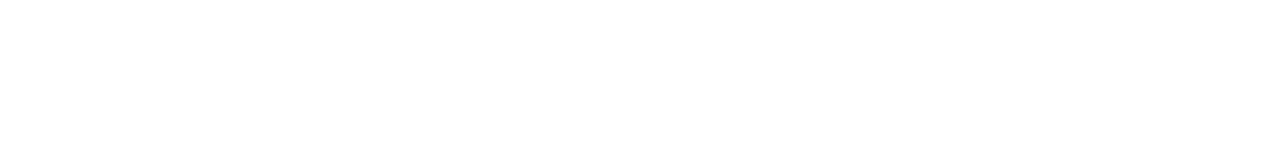
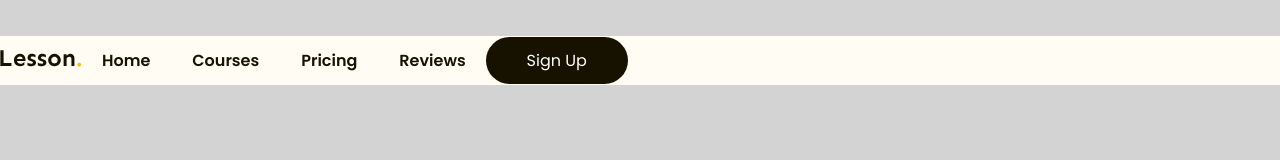
Before and after one commit to cuong5401/Duan2, a plain HTML site: page index.html in a window 1280 px wide. Shown: the top 160 px of the page. Drawn offline with Linux system fonts and the light colour scheme.

Commit message:
lam tran cong ty

```diff
--- a/access/style/style.css
+++ b/access/style/style.css
@@ -0,0 +1,86 @@
+* {
+      margin: 0;
+      padding: 0;
+}
+
+html {
+      font-family: "Poppins", sans-serif;
+      font-size: 62.5%;
+}
+
+body {
+      background: lightgray;
+}
+
+.content {
+      width: 144rem;
+      max-width: 100%;
+      margin: 0 auto;
+      align-items: center;
+}
+
+.btn {
+      display: inline-block;
+      color: #FFF;
+      background: #171100;
+      font-size: 1.4rem;
+      border: none;
+      outline: none;
+      border-radius: 999px;
+      background: #171100;
+      cursor: pointer;
+}
+
+.btn:hover {
+      background: #FFB900;
+}
+
+/* nav bar */
+/* tạo thanh top 36px */
+.top-bar {
+      height: 36px;
+      background: lightgray;
+}
+
+.nav-bar {
+      position: sticky;
+      top: 0;
+      background: #FFFCF4;
+      z-index: 1000;
+}
+
+.nav-bar .content {
+      display: flex;
+}
+
+.nav-bar ul {
+      display: flex;
+      gap: 2px;
+      list-style: none;
+
+}
+
+.nav-bar ul li {
+      color: #171100;
+      font-size: 1.6rem;
+      font-weight: 600;
+      padding: 12px 20px;
+}
+
+.nav-bar ul li {
+      color: #171100;
+      font-size: 1.6rem;
+      font-weight: 600;
+      padding: 12px 20px;
+      cursor: pointer;
+
+}
+
+.nav-bar ul li:hover {
+      text-decoration: underline;
+}
+
+.nav-bar .btn {
+      padding: 11px 41px;
+      font-size: 1.6rem;
+}
--- a/index.html
+++ b/index.html
@@ -4,11 +4,32 @@
 <head>
       <meta charset="UTF-8">
       <meta name="viewport" content="width=device-width, initial-scale=1.0">
+      <link rel="preconnect" href="https://fonts.googleapis.com">
+      <link rel="preconnect" href="https://fonts.gstatic.com" crossorigin>
+      <link href="https://fonts.googleapis.com/css2?family=Poppins:ital,wght@0,100;0,200;0,300;0,400;0,500;0,600;0,700;0,800;0,900;1,100;1,200;1,300;1,400;1,500;1,600;1,700;1,800;1,900&family=Sen:wght@400..800&display=swap"
+            rel="stylesheet">
+      <link rel="stylesheet" href="./access/style/style.css">
       <title>project-2</title>
 </head>
 
 <body>
+      <div class="top-bar"></div> <!-- thanh 36px trên đầu -->
 
+      <nav class="nav-bar">
+            <div class="content">
+                  <a href="/"><img src="/access/img/Logo.svg" alt="Lesson."></a>
+                  <ul>
+                        <li>Home</li>
+                        <li>Courses</li>
+                        <li>Pricing</li>
+                        <li>Reviews</li>
+                  </ul>
+                  <div class="btn">Sign Up</div>
+            </div>
+      </nav>
+      <main style="height: 5000px;">
+
+      </main>
 </body>
 
 </html>
```
Also changed, not shown: access/img/Logo.svg (added).
